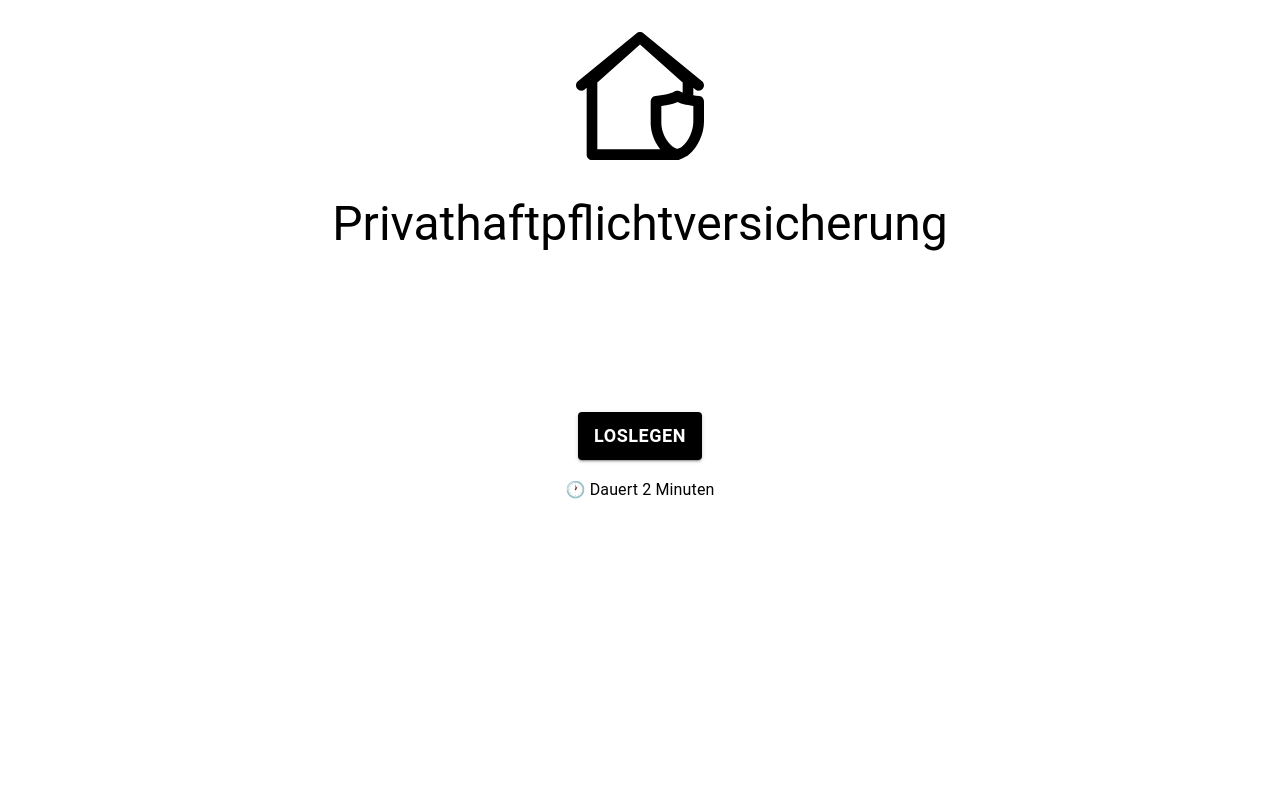
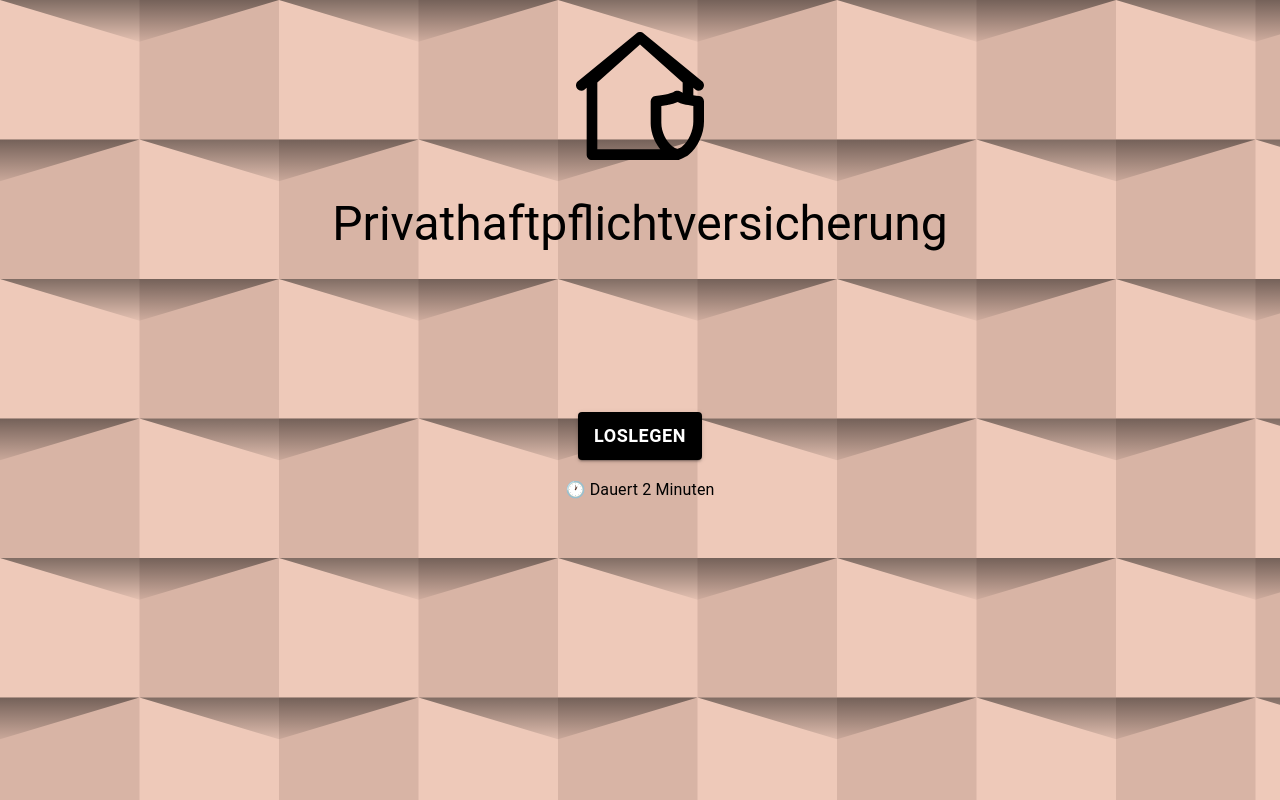
Before and after one commit to RowenaRavenclawWithExtraClaws/for-real, a React (Create React App) app: page / in a window 1280 px wide. Built offline with nearby package versions, Linux system fonts and the light colour scheme.

Commit message:
put every thing together

```diff
--- a/src/App.tsx
+++ b/src/App.tsx
@@ -3,17 +3,20 @@ import LandingPage from "./components/LandingPage";
 import QuestionPage from "./components/QuestionPage";
 import ThanksPage from "./components/ThanksPage";
 import { AppState } from "./types";
+import styles from "./assets/styles/app.module.css";
 
 function App() {
   const [currentState, setCurrentState] = useState<AppState>("landing");
 
+  const goNext = (newState: AppState) => setCurrentState(newState);
+
   const states = {
-    landing: <LandingPage />,
+    landing: <LandingPage goNext={goNext} />,
     questions: <QuestionPage />,
     thanks: <ThanksPage />,
   };
 
-  return <div>{states[currentState]}</div>;
+  return <div className={styles.app}>{states[currentState]}</div>;
 }
 
 export default App;
```
